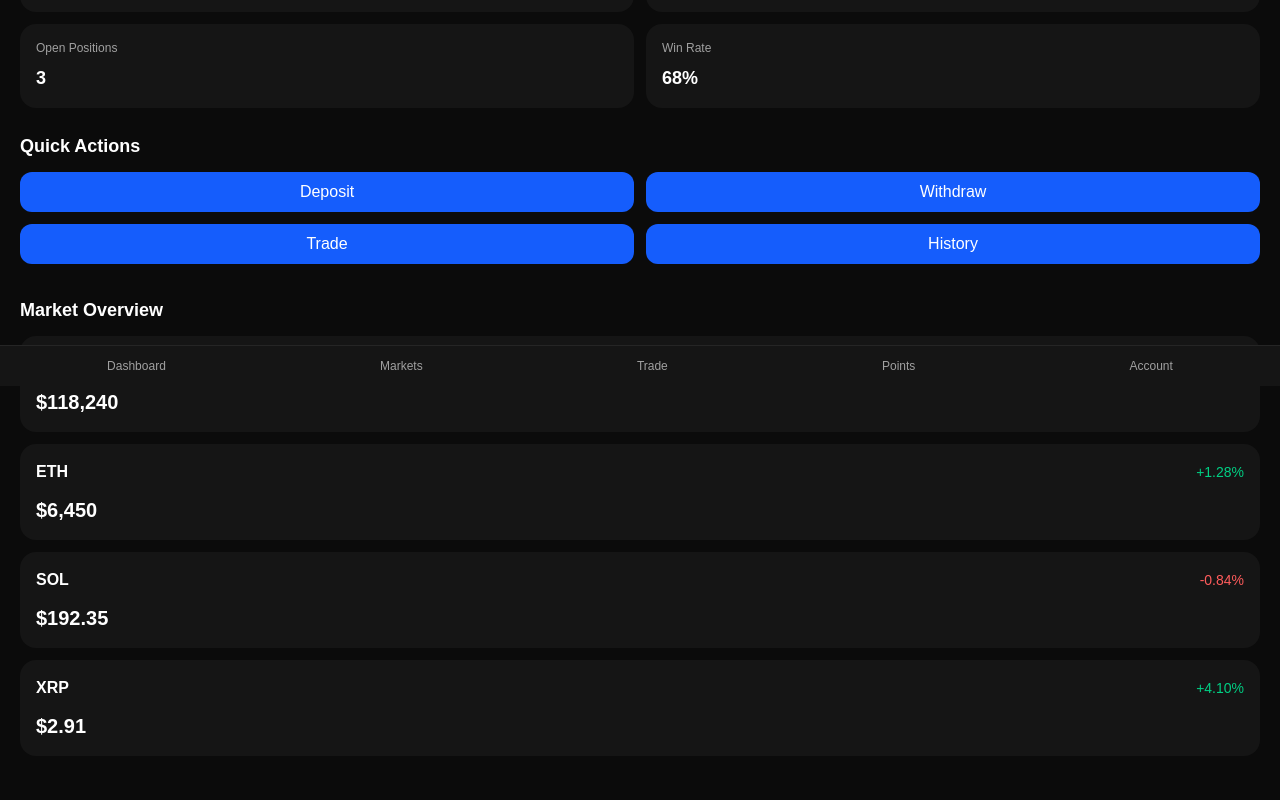
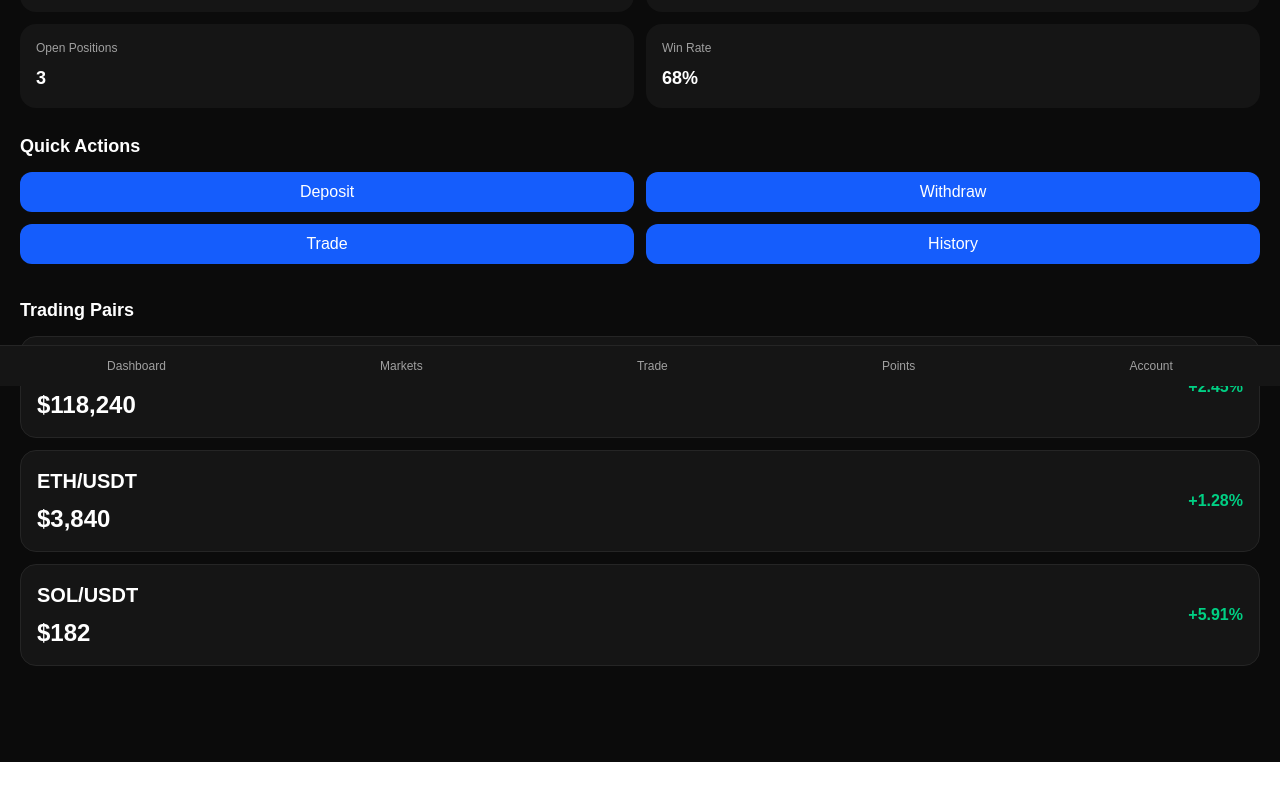
Before and after one commit to ojimusk/cendexfi, a Next.js app: page / in a window 1280 px wide. Shown: the part 414-1214 px from the top of the page. After the commit the page ends 1176 px from the top, so only its background shows below. Built offline with nearby package versions, Linux system fonts and the light colour scheme.

Commit message:
Replace MarketCard with TradingPairCard components

```diff
--- a/app/page.tsx
+++ b/app/page.tsx
@@ -6,7 +6,7 @@ import Button from "@/components/ui/Button";
 
 import StatsCard from "@/components/dashboard/StatsCard";
 import QuickAction from "@/components/dashboard/QuickAction";
-import MarketCard from "@/components/dashboard/MarketCard";
+import TradingPairCard from "@/components/trade/TradingPairCard";
 
 export default function Home() {
   return (
@@ -84,38 +84,31 @@ export default function Home() {
 
       </section>
 
-      {/* Market Overview */}
+      {/* Trading Pairs */}
       <section className="mt-8">
 
         <h2 className="mb-3 text-lg font-semibold">
-          Market Overview
+          Trading Pairs
         </h2>
 
         <div className="space-y-3">
 
-          <MarketCard
-            symbol="BTC"
+          <TradingPairCard
+            pair="BTC/USDT"
             price="$118,240"
             change="+2.45%"
           />
 
-          <MarketCard
-            symbol="ETH"
-            price="$6,450"
+          <TradingPairCard
+            pair="ETH/USDT"
+            price="$3,840"
             change="+1.28%"
           />
 
-          <MarketCard
-            symbol="SOL"
-            price="$192.35"
-            change="-0.84%"
-            positive={false}
-          />
-
-          <MarketCard
-            symbol="XRP"
-            price="$2.91"
-            change="+4.10%"
+          <TradingPairCard
+            pair="SOL/USDT"
+            price="$182"
+            change="+5.91%"
           />
 
         </div>
```
